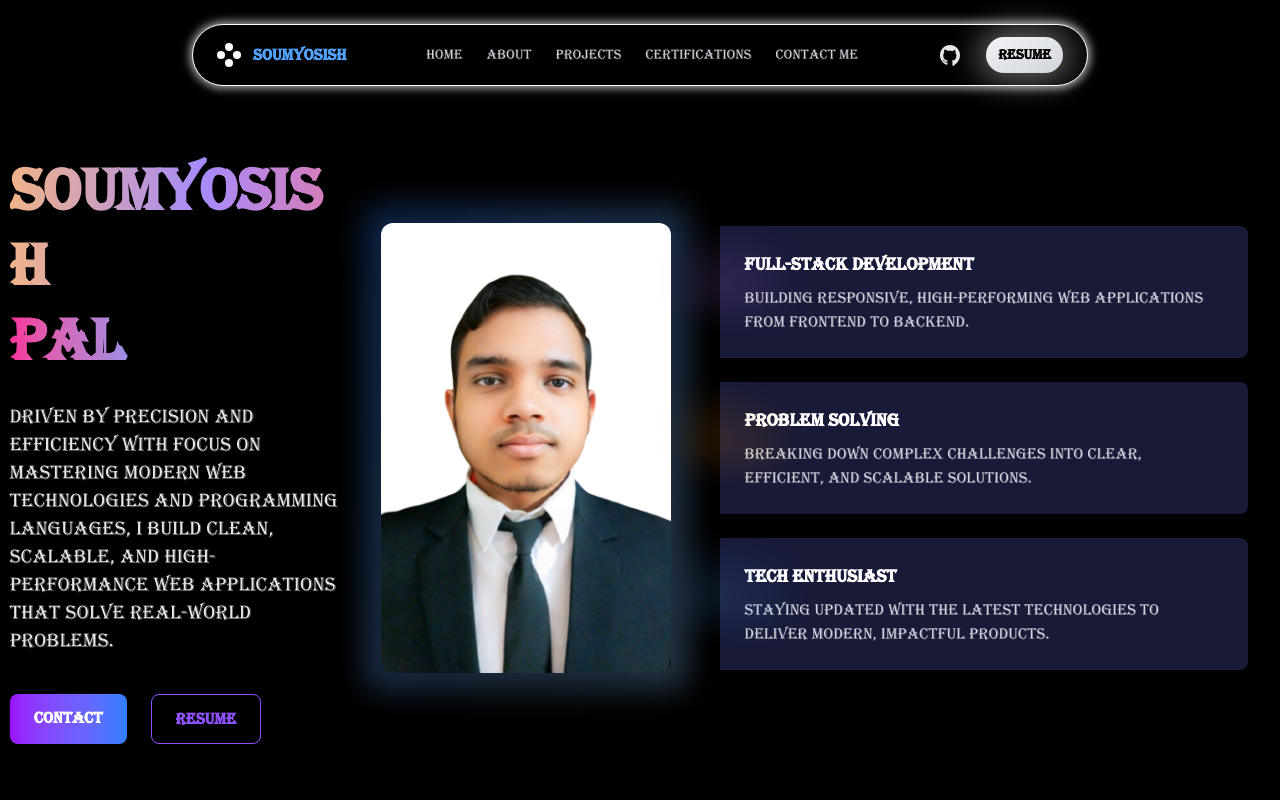
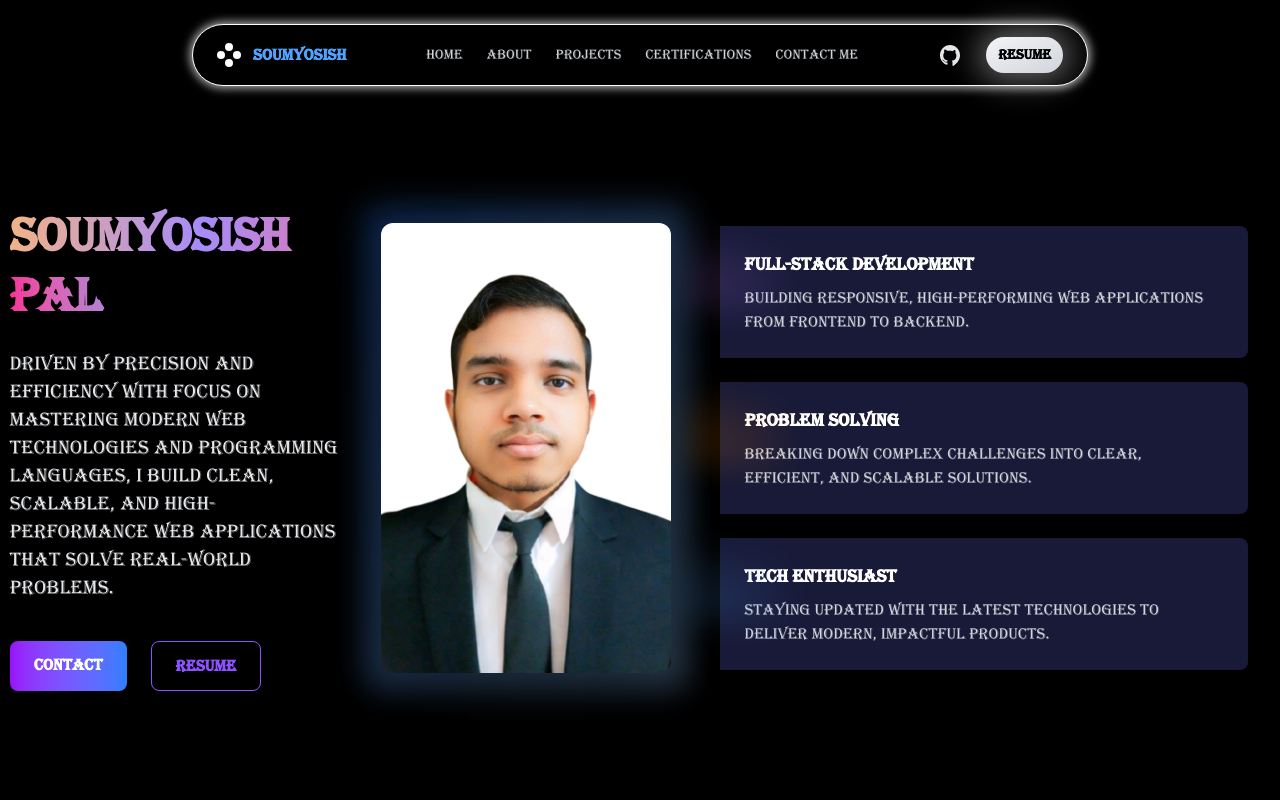
Before and after one commit to Soumyosish/Portfolio, a React (Vite) app: page / in a window 1280 px wide. Shown: the top 800 px of the page. Built offline with nearby package versions, Linux system fonts and the light colour scheme.

Commit message:
modified resume

```diff
--- a/src/components/HeroSection.jsx
+++ b/src/components/HeroSection.jsx
@@ -41,7 +41,7 @@ export default function HeroSection() {
           animate={{ opacity: 1, x: 0 }}
           transition={{ duration: 0.8, ease: "easeOut", delay: 0.1 }}
         >
-          <h1 className="font-bold text-4xl sm:text-5xl md:text-6xl mb-6 leading-tight break-words whitespace-normal w-full">
+          <h1 className="font-bold text-3xl sm:text-4xl md:text-5xl mb-6 leading-tight break-words whitespace-normal w-full">
             <span
               ref={nameRef}
               style={{
```
Also changed, not shown: 1 other file (tests, documents, lock files or other folders).
